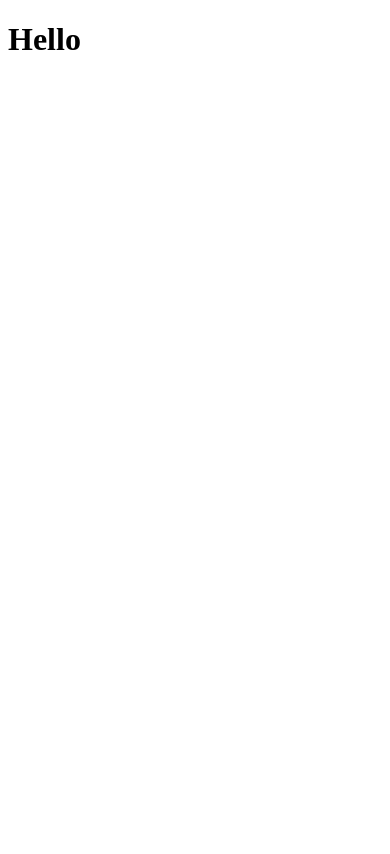
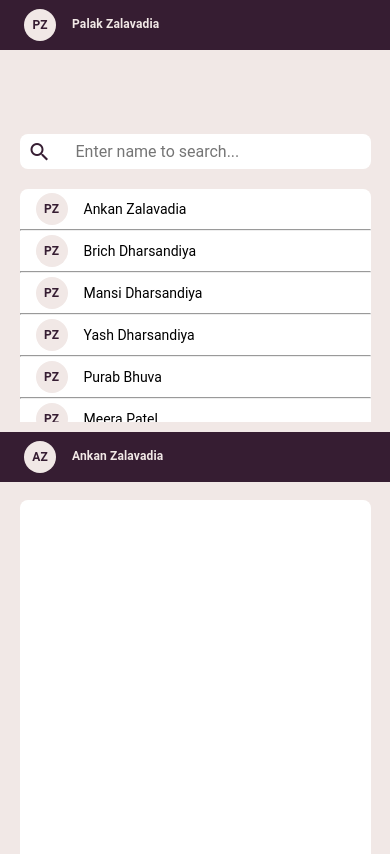
Before and after one commit to palakz-simform/Chat-Application, a Vue app in the folder vue-chat-app/: page / in a window 390 px wide. Before the commit this address had no page. Built offline with nearby package versions, Linux system fonts and the light colour scheme.

Commit message:
Added UI for the chat application

```diff
--- a/vue-chat-app/index.html
+++ b/vue-chat-app/index.html
@@ -8,6 +8,6 @@
   </head>
   <body>
     <div id="app"></div>
-    <script type="module" src="/src/main.js"></script>
+    <script type="module" src="/src/main.ts"></script>
   </body>
 </html>
--- a/vue-chat-app/package.json
+++ b/vue-chat-app/package.json
@@ -8,9 +8,12 @@
     "preview": "vite preview"
   },
   "dependencies": {
+    "@mdi/font": "^7.2.96",
     "pinia": "^2.1.3",
     "vue": "^3.3.4",
-    "vue-router": "^4.2.2"
+    "vue-router": "^4.2.2",
+    "vueify": "^9.4.1",
+    "vuetify": "^3.3.7"
   },
   "devDependencies": {
     "@vitejs/plugin-vue": "^4.2.3",
--- a/vue-chat-app/src/App.vue
+++ b/vue-chat-app/src/App.vue
@@ -1,4 +1,24 @@
 <template>
-  <h1>Hello</h1>
+  <div class="d-flex user-list-chats">
+    <RouterView v-slot="{ Component }">
+      <Transition name="card" mode="out-in" appear>
+        <component :is="Component"></component>
+      </Transition>
+    </RouterView>
+    <RouterView v-slot="{ Component }" name="leftBar">
+      <Transition name="card" mode="out-in" appear>
+        <component :is="Component"></component>
+      </Transition>
+    </RouterView>
+  </div>
 </template>
+
 <script setup lang="ts"></script>
+
+<style scoped>
+@media screen and (max-width: 480px) {
+  .user-list-chats {
+    flex-direction: column;
+  }
+}
+</style>
--- a/vue-chat-app/src/assets/main.css
+++ b/vue-chat-app/src/assets/main.css
@@ -1,35 +1,9 @@
-@import './base.css';
-
-#app {
-  max-width: 1280px;
-  margin: 0 auto;
-  padding: 2rem;
-
-  font-weight: normal;
+* {
+	box-sizing: border-box;
+	margin: 0;
+	padding: 0;
+	scroll-behavior: smooth;
 }
-
-a,
-.green {
-  text-decoration: none;
-  color: hsla(160, 100%, 37%, 1);
-  transition: 0.4s;
+body {
+	background-color: #f1e8e6 !important;
 }
-
-@media (hover: hover) {
-  a:hover {
-    background-color: hsla(160, 100%, 37%, 0.2);
-  }
-}
-
-@media (min-width: 1024px) {
-  body {
-    display: flex;
-    place-items: center;
-  }
-
-  #app {
-    display: grid;
-    grid-template-columns: 1fr 1fr;
-    padding: 0 2rem;
-  }
-}
--- /dev/null
+++ b/vue-chat-app/src/main.ts
@@ -0,0 +1,22 @@
+import "./assets/main.css";
+import { createApp } from 'vue'
+import { createPinia } from 'pinia'
+
+import App from './App.vue'
+import router from './router'
+import 'vuetify/styles'
+import { createVuetify } from 'vuetify'
+import * as components from 'vuetify/components'
+import * as directives from 'vuetify/directives'
+import '@mdi/font/css/materialdesignicons.css';
+
+const vuetify = createVuetify({
+  components,
+  directives,
+})
+const app = createApp(App)
+
+app.use(createPinia())
+app.use(router)
+app.use(vuetify)
+app.mount('#app')
--- a/vue-chat-app/src/router/index.js
+++ b/vue-chat-app/src/router/index.js
@@ -1,9 +1,20 @@
 import { createRouter, createWebHistory } from 'vue-router'
+const routes =  [
+  {
+    name: "Home",
+    path: "/",
+    components:{
+      default:() => import("../views/Home.vue"),
+      leftBar:() => import("../views/Chat.vue")
+    },
+    meta: {
+      requiresAuth: true,
+    },
+  },
+]
 const router = createRouter({
   history: createWebHistory(import.meta.env.BASE_URL),
-  routes: [
-
-  ]
+  routes
 })
 
 export default router
--- /dev/null
+++ b/vue-chat-app/src/views/Chat.vue
@@ -0,0 +1,129 @@
+<template>
+    <div class="user-chat-wrapper">
+        <header>
+            <div class="chat-header d-flex align-center ps-6">
+                <div class="profile-initials rounded-circle d-flex align-center justify-center">
+                    <h4 class="user-initials">AZ</h4>
+                </div>
+                <div class="ps-4 text-h6 font-weight-bold user-name">Ankan Zalavadia</div>
+            </div>
+        </header>
+        <div class="d-flex  user-chat flex-column align-center">
+            <div class="user-chat-content mt-7 rounded-lg">
+
+            </div>
+            <div class="d-flex justify-center serach">
+                <form autocomplete="off" class="d-flex mt-2 rounded-lg">
+                    <input type="email" id="email" class="ps-3" placeholder="Message...">
+                    <v-icon color="#361d32" class="pt-4 pe-4 ms-5 ">mdi-send</v-icon>
+                </form>
+            </div>
+        </div>
+
+    </div>
+</template>
+
+<style scoped>
+.user-chat-wrapper {
+    width: 60%;
+    height: 80vh;
+}
+
+.chat-header {
+    background-color: #361d32;
+    color: #f1e8e6;
+    height: 60px;
+    border-left: 1px solid #f1e8e6;
+}
+
+.profile-initials {
+    background-color: #f1e8e6;
+    color: #361d32;
+    height: 40px;
+    width: 40px;
+}
+
+.user-chat {
+    border-left: 1px solid hsl(310, 30%, 16%);
+    height: 90.5vh;
+}
+
+.user-chat-content {
+    background-color: white;
+    height: 75vh;
+    width: 90%;
+    overflow-y: auto;
+}
+
+input {
+    color: #361d32;
+    height: 40px;
+    width: 100%;
+}
+
+form {
+    background-color: white;
+    width: 53vw;
+}
+
+i {
+    cursor: pointer;
+}
+
+@media screen and (max-width: 780px) {
+    .user-name {
+        font-size: 16px !important;
+    }
+
+    .chat-header {
+        height: 50px;
+    }
+
+    .profile-initials {
+        height: 32px;
+        width: 32px;
+    }
+
+    .user-initials {
+        font-size: 12px;
+        font-weight: bold !important;
+    }
+}
+
+@media screen and (max-width: 580px) {
+    .user-name {
+        font-size: 12px !important;
+    }
+}
+
+@media screen and (max-width: 480px) {
+    header {
+        width: 100%;
+        position: fixed !important;
+    }
+
+    .user-chat-wrapper {
+        width: 100%;
+        height: 50vh;
+        overflow-y: scroll;
+        margin-top: 10px;
+    }
+
+    .user-chat {
+        margin-top: 40px;
+        height: 110vh;
+    }
+
+    .chat-header {
+        border-left: 0px;
+    }
+
+    .user-chat {
+        border-left: 0px;
+    }
+
+    form {
+        width: 88vw;
+    }
+}
+</style>
--- /dev/null
+++ b/vue-chat-app/src/views/Home.vue
@@ -0,0 +1,148 @@
+<template>
+  <div class="people-list-wrapper">
+    <header>
+      <div class="chat-header d-flex align-center ps-6">
+        <div class="profile-initials rounded-circle d-flex align-center justify-center">
+          <h4 class="user-initials">PZ</h4>
+        </div>
+        <div class="ps-4 text-h6 font-weight-bold user-name">Palak Zalavadia</div>
+      </div>
+    </header>
+    <div class="user-list d-flex justify-center flex-column ">
+      <div class="d-flex justify-center search">
+        <form autocomplete="off" class="d-flex mt-2 rounded-lg">
+          <v-icon color="#361d32" class="pt-3 ps-4 me-5 ">mdi-magnify</v-icon>
+          <input type="email" id="email" class="ps-3" placeholder="Enter name to search...">
+        </form>
+      </div>
+      <div class="d-flex justify-center align-center">
+        <div class="list-of-user  mt-5 rounded-lg">
+          <div v-for="user in userList" :key="user">
+            <div class="user  d-flex align-center justify-start">
+              <div class="profile-initials rounded-circle d-flex align-center justify-center ms-4">
+                <h4 class="user-initials">PZ</h4>
+              </div>
+              <div class="ps-4 user-name-">{{ user }}</div>
+
+            </div>
+            <hr />
+          </div>
+
+        </div>
+      </div>
+    </div>
+  </div>
+</template>
+<script setup>
+const userList = ['Ankan Zalavadia', 'Brich Dharsandiya', 'Mansi Dharsandiya', 'Yash Dharsandiya', 'Purab Bhuva', 'Meera Patel', 'Yasha Dadhaniya', 'Umang Dadhaniya']
+</script>
+<style scoped>
+.people-list-wrapper {
+  width: 40%;
+  height: 80vh;
+}
+
+.chat-header {
+  background-color: #361d32;
+  color: #f1e8e6;
+  height: 60px;
+  border-right: 1px solid #f1e8e6;
+}
+
+.profile-initials {
+  background-color: #f1e8e6;
+  color: #361d32;
+  height: 40px;
+  width: 40px;
+}
+
+.user-list {
+  border-right: 1px solid #361d32;
+  height: 90.5vh
+}
+
+input {
+  color: #361d32;
+  height: 35px;
+  width: 100%;
+}
+
+form {
+  background-color: white;
+  width: 90%;
+}
+
+.list-of-user {
+  background-color: white;
+  height: 75vh;
+  width: 90%;
+  overflow-y: auto;
+}
+
+.user {
+  height: 60px;
+  cursor: pointer;
+}
+
+i {
+  color: #361d32;
+}
+
+@media screen and (max-width: 780px) {
+  .user-name {
+    font-size: 16px !important;
+  }
+
+  .chat-header {
+    height: 50px;
+  }
+
+  .profile-initials {
+    height: 32px;
+    width: 32px;
+  }
+
+  .user-initials {
+    font-size: 12px;
+    font-weight: bold !important;
+  }
+}
+
+@media screen and (max-width: 580px) {
+  .user-name {
+    font-size: 12px !important;
+  }
+}
+
+@media screen and (max-width: 480px) {
+
+  header {
+    width: 100%;
+    position: fixed !important;
+  }
+
+  .people-list-wrapper {
+    width: 100%;
+    height: 50vh;
+    overflow-y: scroll;
+  }
+
+  .user-list {
+    height: 110vh;
+    margin-top: 10px;
+  }
+
+  .chat-header {
+    border-right: 0px;
+  }
+
+  .user-list {
+    border-right: 0px;
+  }
+
+  .user {
+    height: 40px;
+    font-size: 14px;
+  }
+}
+</style>
```
Also changed, not shown: vue-chat-app/src/main.js (deleted, +0 -12 lines), 1 other file (tests, documents, lock files or other folders).
